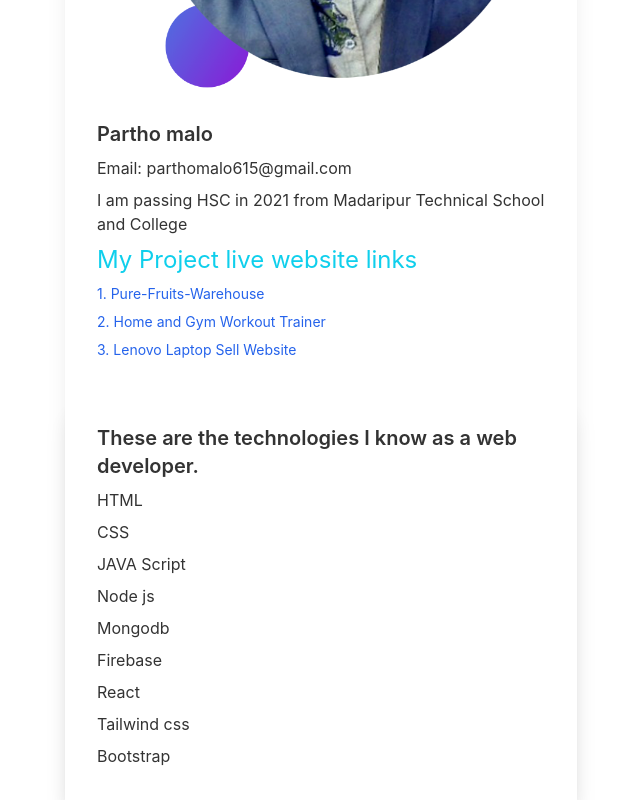
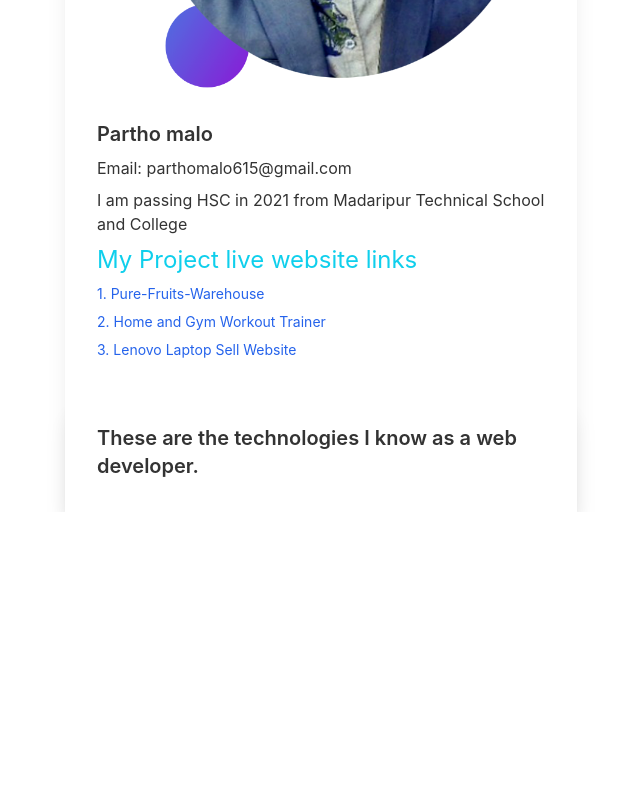
Before and after one commit to partho2589/manufacturer-website-client-side, a React (Create React App) app: page /myPortfolio in a window 1280 px wide. Shown: the part 431-1231 px from the top of the page, without its empty margins (319-959 px from the left). After the commit the page ends 943 px from the top, so only its background shows below. Built offline with nearby package versions, Linux system fonts and the light colour scheme; no server answers.

Commit message:
add a my profail

```diff
--- a/src/Pages/MyPortfolio/MyPortfolio.js
+++ b/src/Pages/MyPortfolio/MyPortfolio.js
@@ -20,7 +20,7 @@ const MyPortfolio = () => {
                 <div class=" bg-base-100 shadow-xl">
                     <div class="card-body">
                         <h2 class="card-title">These are the technologies I know as a web developer.</h2>
-                        <p>HTML</p>
+                        {/* <p>HTML</p>
                         <p>CSS</p>
                         <p>JAVA Script </p>
                         <p>Node js</p>
@@ -28,7 +28,7 @@ const MyPortfolio = () => {
                         <p>Firebase</p>
                         <p>React</p>
                         <p>Tailwind css</p>
-                        <p>Bootstrap</p>
+                        <p>Bootstrap</p> */}
 
                     </div>
                 </div>
```
